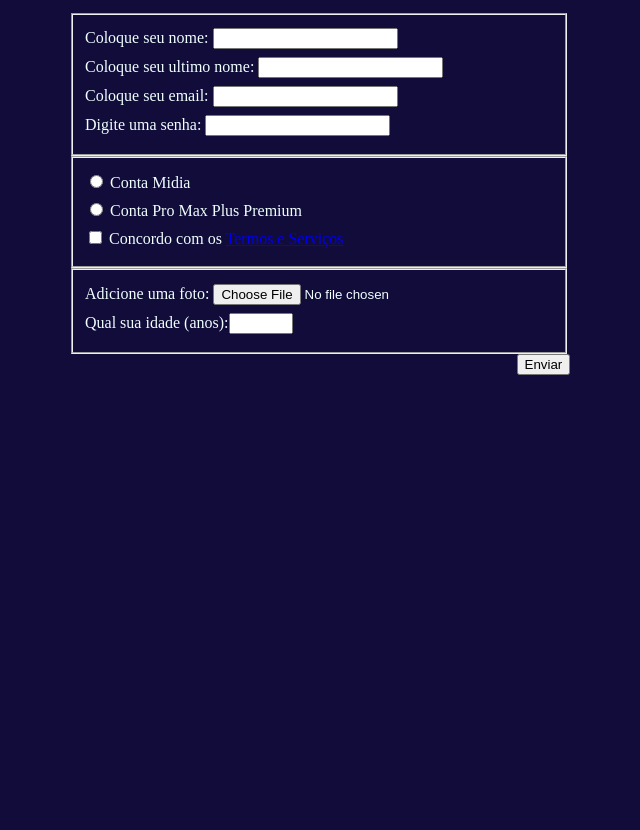
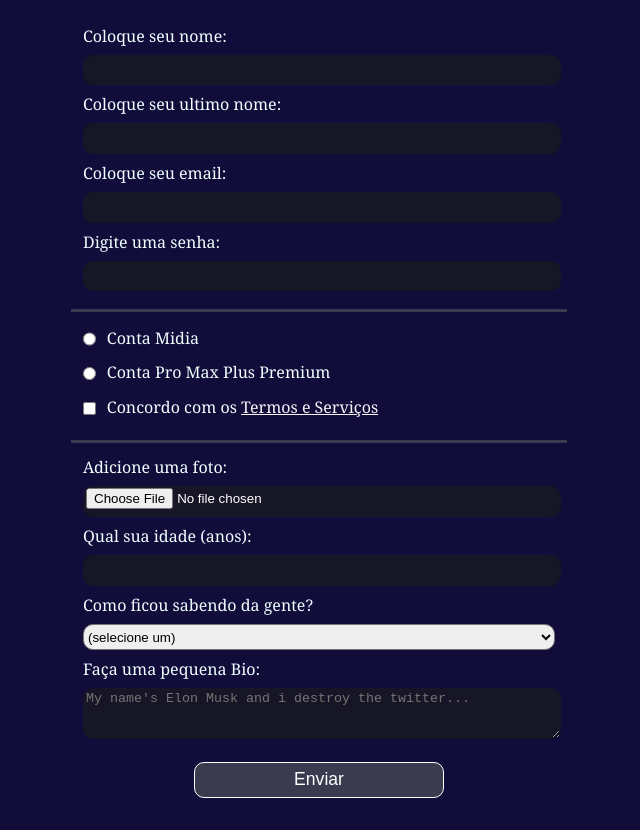
Before and after one commit to alexandrearfarias/CodeCamp, a plain HTML site: page forms/index.html in a window 1280 px wide. Shown: the part 102-932 px from the top of the page, without its empty margins (329-969 px from the left). Before the commit the page ends 829 px from the top, so only its background shows below. Drawn offline with Linux system fonts and the light colour scheme.

Commit message:
Terceira Prática

```diff
--- a/forms/index.html
+++ b/forms/index.html
@@ -17,13 +17,25 @@
             <label for= "senha">Digite uma senha: <input id= "senha" type="password" pattern="[a-z0-5]{8,}" required/></label>
         </fieldset>
         <fieldset>
-            <label for="acc-midia"><input type="radio" name="tipo-conta" id="acc-midia" /> Conta Midia</label>
-            <label for="acc-pro"><input type="radio" name="tipo-conta" id="acc-pro"> Conta Pro Max Plus Premium</label>
-            <label for="termos"><input type="checkbox" id="termos"  required/> Concordo com os <a href="https://www.freecodecamp.org/news/terms-of-service/">Termos e Serviços</a></label>
+            <label for="acc-midia"><input class="inline" type="radio" name="tipo-conta" id="acc-midia" /> Conta Midia</label>
+            <label for="acc-pro"><input class="inline" type="radio" name="tipo-conta" id="acc-pro"> Conta Pro Max Plus Premium</label>
+            <label for="termos"><input class="inline" type="checkbox" id="termos"  required/> Concordo com os <a href="https://www.freecodecamp.org/news/terms-of-service/">Termos e Serviços</a></label>
         </fieldset>
         <fieldset>
-            <label>Adicione uma foto: <input type="file"></label>
-            <label for="">Qual sua idade (anos):<input type="number" min="13" max="120"/></label>
+            <label for="foto">Adicione uma foto: <input type="file" id="foto"></label>
+            <label for="idade">Qual sua idade (anos):<input type="number" min="13" max="120" id="idade"/></label>
+            <label for="referencia">Como ficou sabendo da gente?
+                <select id="referencia">
+                    <option value="">(selecione um)</option>
+                    <option value="1">GitHub</option>
+                    <option value="2">WhatsApp</option>
+                    <option value="3">Insta</option>
+                    <option value="4">Outros</option>
+                </select>
+            </label>
+            <label for="bio">Faça uma pequena Bio:
+                <textarea rows="3" cols="30" id="bio" placeholder="My name's Elon Musk and i destroy the twitter..."></textarea>
+            </label>
         </fieldset>
         <input class="btn-enviar" type="submit" value="Enviar">
     </form>
--- a/forms/style.css
+++ b/forms/style.css
@@ -3,6 +3,8 @@ body{
     height: 100vh;
     background-color: rgb(17, 12, 58);
     color: azure;
+    font-size: 16px;
+    font-family: Cambria, Cochin, Georgia, Times, 'Times New Roman', serif;
 }
 
 label{
@@ -11,15 +13,64 @@ label{
 }
 
 h1, p{
+    margin: 1rem auto;
     text-align: center;
+}
+
+a{
+    color: whitesmoke;
 }
 
 form{
     margin-left: auto;
     margin-right: auto;
-    width: 500px;
+    max-width: 500px;
+    min-width: 300px;
+    width: 60vw;
+    padding-bottom: 2em;
+}
+
+input, select, textarea{
+    width:100%;
+    margin: 0;
+    margin-top: 8px;
+    min-height: 2em;
+    border-radius: 10px;
+}
+
+input,textarea{
+    background-color: #161627;
+    border: 1px solid #161627;
+    color: white;
+}
+
+input[type="file"]{
+    padding: 1px 2px;
+}
+
+fieldset{
+    border:none;
+    border-bottom: 3px solid #3b3b4f;
+}
+
+fieldset:last-of-type{
+    border-bottom:none;
+}
+
+.inline{
+    width: unset;
+    margin: 0;
+    margin-right: 0.5em;
+    vertical-align: middle;
 }
 
 .btn-enviar{
-    margin-left: 89.5%;
+    display: block;
+    width: 40%;
+    min-width: 250px;
+    margin: 0 auto;
+    height: 2em;
+    font-size: 1.1rem;
+    background-color: #3b3b4f;
+    border-color: white;
 }
```
